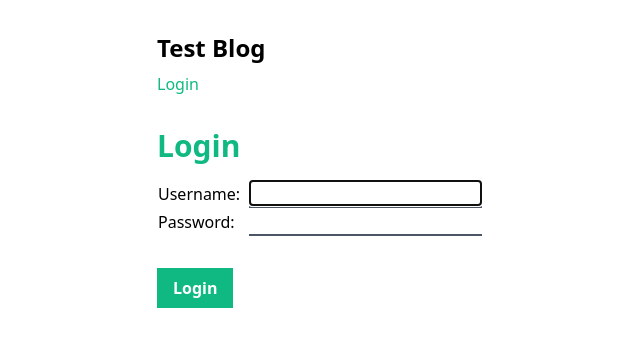
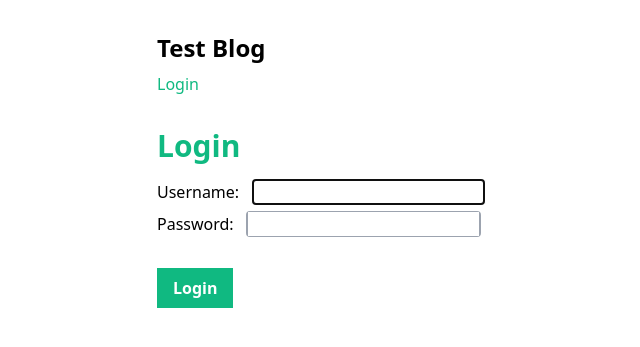
Before and after one commit to stevemc4/django-blog, a Django app: page /accounts/login/?next=/post/new/ in a window 1280 px wide. Shown: the top 347 px of the page, without its empty margins (163-803 px from the left). Run offline with Django 3.2, Linux system fonts and the light colour scheme.

Commit message:
Updated some form styling

```diff
--- a/blog/templates/blog/post_edit.html
+++ b/blog/templates/blog/post_edit.html
@@ -5,6 +5,6 @@
 <form method="POST">
   {% csrf_token %}
   {{ form.as_p }}
-  <button type="submit" class="px-4 py-2 font-bold bg-green-500 text-white br-rounded-lg">Save</button>
+  <button type="submit" class="px-4 py-2 font-bold bg-green-500 text-white br-rounded-lg mt-4">Save</button>
 </form>
 {% endblock %}
--- a/blog/templates/registration/login.html
+++ b/blog/templates/registration/login.html
@@ -8,17 +8,18 @@
 
   <form method="post" action="{% url 'login' %}">
   {% csrf_token %}
-    <table>
-    <tr class="mb-2">
-      <td>{{ form.username.label_tag }}</td>
-      <td class="ml-2 border-b-2 border-gray-600 inline-block">{{ form.username }}</td>
-    </tr>
-    <tr>
-      <td>{{ form.password.label_tag }}</td>
-      <td class="ml-2 border-b-2 border-gray-600 inline-block">{{ form.password }}</td>
-    </tr>
-    </table>
-
+    <div class="mb-2">
+      {{ form.username.label_tag }}
+      <div class="ml-2 border-2 border-gray-400 inline mt-2 rounded">
+        {{ form.username }}
+      </div>
+    </div>
+    <div>
+      {{ form.password.label_tag }}
+      <div class="ml-2 border-2 border-gray-400 inline mt-2 rounded">
+        {{ form.password }}
+      </div>
+    </div>
     <input class="px-4 py-2 font-bold bg-green-500 text-white br-rounded-lg mt-8 cursor-pointer" type="submit" value="Login" />
     <input type="hidden" name="next" value="{{ next }}" />
   </form>
```
Also changed, not shown: blog/forms.py (+11 -2 lines).
